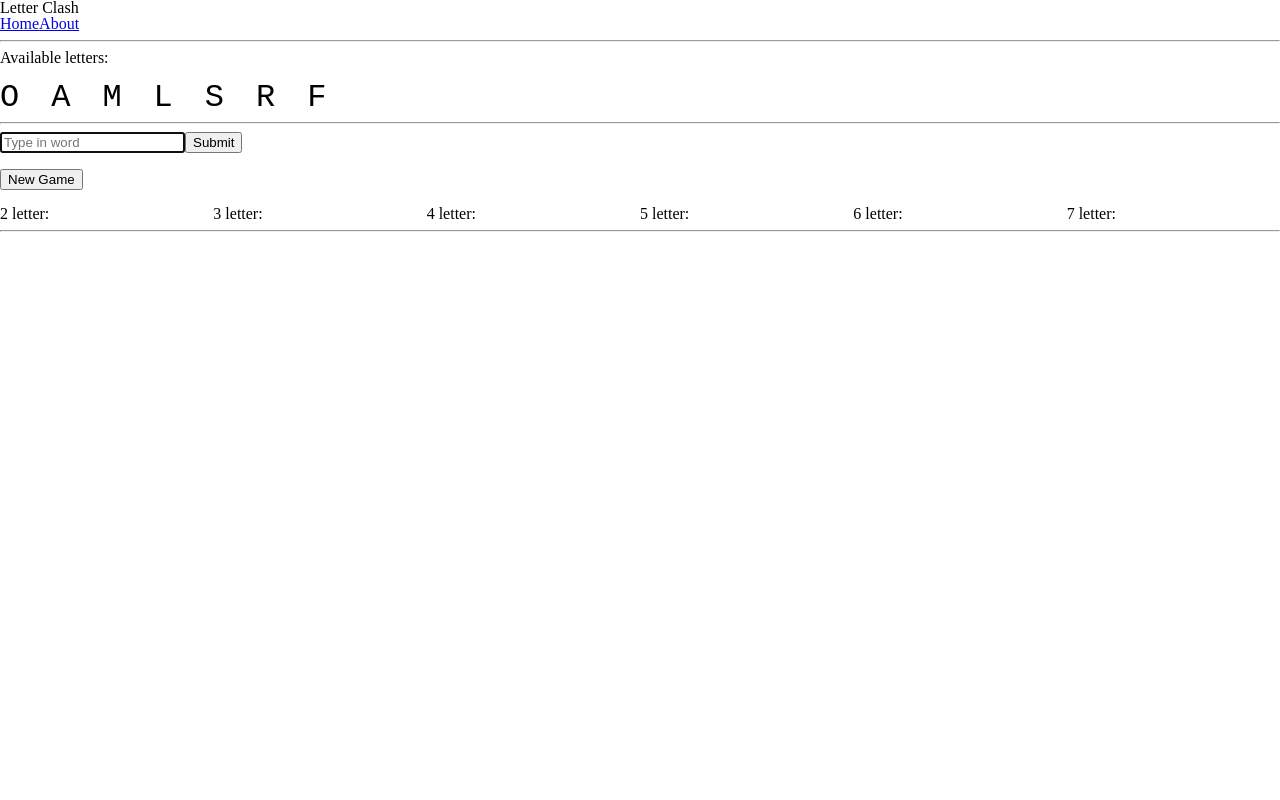
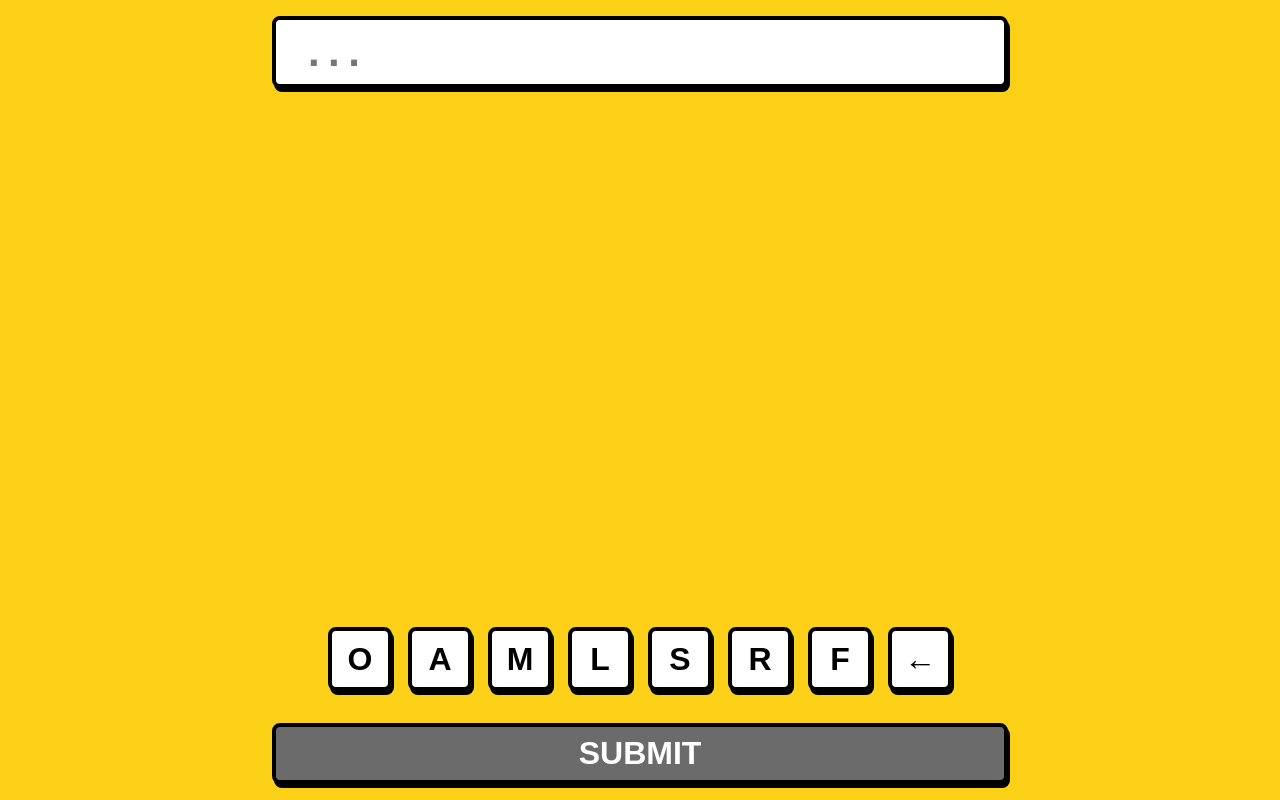
Before and after one commit to alexkiro/letter-clash, a Vue app: page /play in a window 1280 px wide. Built offline with nearby package versions, Linux system fonts and the light colour scheme.

Commit message:
Add neo-brutalist styles to the app

```diff
--- a/src/App.vue
+++ b/src/App.vue
@@ -1,16 +1,5 @@
-<script setup lang="ts"></script>
-
 <template>
-  <header>
-    <div>Letter Clash</div>
-    <nav>
-      <router-link :to="{ name: 'home' }">Home</router-link>
-      <router-link :to="{ name: 'about' }">About</router-link>
-    </nav>
-  </header>
-  <main>
-    <router-view />
-  </main>
+  <router-view />
 </template>
 
 <style>
--- a/src/assets/main.css
+++ b/src/assets/main.css
@@ -1,5 +1,36 @@
+@font-face {
+  font-family: "Reem Kufi";
+  font-weight: 100 900;
+  font-display: block;
+  font-style: normal;
+  src: url("./ReemKufi-VariableFont_wght.ttf") format("truetype");
+}
+
+:root {
+  /* Palette */
+  --candle: #fdd018;
+  --slate: #2a2321;
+  --ocean: #048978;
+  --dark-ocean: #036e60;
+  --peach: #ffa763;
+  --dark-peach: #ff7f1c;
+}
+
+:root {
+  --background-color: var(--candle);
+  --font-color: var(--slate);
+  --border-color: #000;
+
+  --btn-primary-fg: var(--font-color);
+  --btn-primary-bg: var(--peach);
+}
+
 html {
   box-sizing: border-box;
+  color: var(--font-color);
+  font-family: "Reem Kufi", sans-serif;
+  letter-spacing: 0.1em;
+  word-spacing: 0.5em;
 }
 
 *,
@@ -7,3 +38,55 @@ html {
 *::after {
   box-sizing: inherit;
 }
+
+a {
+  text-decoration: none;
+}
+
+#app {
+  background-color: var(--background-color);
+  /*noinspection CssOverwrittenProperties*/
+  min-height: 100vh;
+  /*noinspection CssOverwrittenProperties*/
+  min-height: 100dvh;
+
+  display: flex;
+  flex-direction: column;
+  align-items: center;
+  justify-items: center;
+}
+
+header {
+  font-size: 2.5rem;
+  text-transform: uppercase;
+  font-weight: bold;
+  text-align: center;
+  padding: 2rem;
+}
+
+main {
+  max-width: 768px;
+  padding: 1rem;
+  flex: 1;
+
+  display: flex;
+  flex-direction: column;
+  align-items: center;
+  justify-items: center;
+}
+
+.btn {
+  display: flex;
+
+  color: var(--btn-primary-fg);
+  background-color: var(--btn-primary-bg);
+  border: 4px solid var(--border-color);
+  border-radius: 8px;
+  padding: 1rem 2.5rem;
+
+  box-shadow: 2px 4px #000;
+
+  text-transform: uppercase;
+  font-weight: bold;
+  font-size: 1.5rem;
+}
--- a/src/components/GamePlay.vue
+++ b/src/components/GamePlay.vue
@@ -1,56 +1,26 @@
-<template>
-  <hr />
-  <div>
-    <p>Available letters:</p>
-    <br />
-    <p style="font-family: monospace; font-size: 2rem; letter-spacing: 1em">{{ currentGame }}</p>
-  </div>
-  <hr />
-  <form @submit.capture.prevent="submitWord">
-    <input autofocus placeholder="Type in word" required v-model="userInput" />
-    <button type="submit">Submit</button>
-  </form>
-  <br />
-  <form @submit.capture.prevent="resetGame">
-    <button type="submit">New Game</button>
-  </form>
-  <br />
-  <div style="display: grid; grid-template-columns: repeat(6, 1fr)">
-    <ul :key="wordLength.toString()" v-for="(words, wordLength) in foundWords">
-      <li>
-        <b>{{ wordLength }} letter:</b>
-      </li>
-      <li :key="word" v-for="word in words">
-        {{ word }}
-      </li>
-    </ul>
-  </div>
-  <hr />
-  <!--  <div>-->
-  <!--    Solutions:-->
-  <!--    <ul style="columns: 6">-->
-  <!--      <li :key="word" v-for="word in solutions">-->
-  <!--        {{ word }}-->
-  <!--      </li>-->
-  <!--    </ul>-->
-  <!--  </div>-->
-</template>
-
 <script setup lang="ts">
-import { type Ref, computed, onMounted, ref } from "vue";
+import { type ComputedRef, type Ref, computed, onMounted, ref } from "vue";
 
 import gameList from "@/assets/words/game-list.json";
 import wordList from "@/assets/words/word-list.json";
 import { difference, isSuperset, randomChoice, shuffle } from "@/lib/utils";
 
-const alphabet: string[] = "ABCDEFGHIJKLMNOPQRSTUVWXYZ".split("");
+const alphabet: Set<string> = new Set("ABCDEFGHIJKLMNOPQRSTUVWXYZ".split(""));
 
 const currentGame: Ref<string> = ref("");
 const userInput: Ref<string> = ref("");
-const foundWords: Ref<Record<number, string[]>> = ref({});
+const foundWords: Ref<string[]> = ref([]);
 const solutions = computed(() => {
   const game = new Set(currentGame.value);
   return new Set(wordList.filter((word) => isSuperset(game, word)));
+});
+const wordsByLength = computed(() => {
+  const result: Record<number, string[]> = {};
+  for (const word of foundWords.value) {
+    result[word.length] ??= [];
+    result[word.length].push(word);
+  }
+  return result;
 });
 
 function getNewGame(): string {
@@ -58,7 +28,7 @@ function getNewGame(): string {
   const missingLetters = 7 - game.length;
 
   if (missingLetters > 0) {
-    const availableLetters = difference(new Set(alphabet), new Set(game));
+    const availableLetters = difference(alphabet, new Set(game));
     for (let i = 0; i < missingLetters; i += 1) {
       const choice = randomChoice(availableLetters);
       availableLetters.delete(choice);
@@ -69,29 +39,217 @@ function getNewGame(): string {
   return shuffle(game).join("");
 }
 
+function addLetter(value: string) {
+  const letter = value.toUpperCase();
+
+  if (userInput.value.indexOf(letter) === -1 && currentGame.value.indexOf(letter) !== -1) {
+    userInput.value += letter;
+  }
+}
+
+function backspace() {
+  userInput.value = userInput.value.slice(0, -1);
+}
+
 function submitWord() {
   const word = userInput.value.toUpperCase();
   if (solutions.value.has(word)) {
-    foundWords.value[word.length] ??= [];
-    foundWords.value[word.length].push(word);
+    foundWords.value.push(word);
   }
   userInput.value = "";
+}
+
+function cheat() {
+  for (const word of Array.from(solutions.value)) {
+    userInput.value = word;
+    submitWord();
+  }
 }
 
 function resetGame() {
   userInput.value = "";
   currentGame.value = getNewGame();
-  foundWords.value = {
-    2: [],
-    3: [],
-    4: [],
-    5: [],
-    6: [],
-    7: [],
-  };
+  foundWords.value = [];
+  // cheat();
+}
+
+function handleKeyboardEvents(event: KeyboardEvent) {
+  if (event.isComposing || event.keyCode === 229) {
+    return;
+  }
+
+  switch (event.key) {
+    case "Enter":
+      submitWord();
+      break;
+    case "Backspace":
+      backspace();
+      break;
+    case "Del":
+    case "Delete":
+    case "Esc":
+    case "Escape":
+      userInput.value = "";
+      break;
+    default:
+      addLetter(event.key);
+  }
 }
 
 onMounted(resetGame);
+onMounted(() => {
+  window.addEventListener("keyup", handleKeyboardEvents);
+});
 </script>
 
-<style scoped></style>
+<template>
+  <div class="game-container">
+    <input autocomplete="off" class="user-input" placeholder="..." readonly type="text" v-model="userInput" />
+    <div class="found-words">
+      <div :key="wordLength" class="word-group" v-for="(words, wordLength) in wordsByLength">
+        <div class="group-title">{{ wordLength }} letters - {{ words.length }}</div>
+        <div class="word-list">
+          <span :key="word" v-for="word in Array.from(words).reverse()">{{ word }}</span>
+        </div>
+      </div>
+    </div>
+    <div class="available-letters">
+      <button
+        :class="{
+          selected: userInput.indexOf(letter) !== -1,
+        }"
+        :key="letter"
+        @click="addLetter(letter)"
+        class="available-letter"
+        v-for="letter in currentGame"
+      >
+        {{ letter }}
+      </button>
+      <button @click="backspace" class="available-letter">←</button>
+    </div>
+    <button :disabled="userInput.length < 2" @submit="submitWord" class="submit-btn" type="submit">Submit</button>
+  </div>
+</template>
+
+<style scoped>
+.game-container {
+  position: fixed;
+  top: 0;
+  bottom: 0;
+  right: 0;
+  left: 0;
+  max-width: 768px;
+  margin: auto;
+
+  padding: 1rem;
+  display: grid;
+  gap: 2rem;
+  grid-template-columns: 1fr;
+  grid-template-rows: min-content 1fr min-content min-content;
+}
+
+.user-input {
+  width: 100%;
+  font-size: 42px;
+  font-weight: bold;
+  letter-spacing: 0.2em;
+  border: 4px solid var(--border-color);
+  border-radius: 8px;
+  box-shadow: 2px 4px #000;
+  padding: 0.5rem 2rem;
+  outline: none;
+}
+
+.found-words {
+  overflow: hidden;
+  display: grid;
+  grid-template-columns: 1fr;
+  gap: 0.5rem;
+}
+
+.word-group {
+  overflow: hidden;
+}
+
+.group-title {
+  font-weight: bold;
+  line-height: 1.3;
+}
+
+.word-list {
+  display: flex;
+  flex-wrap: wrap;
+  gap: 0.25rem;
+  letter-spacing: normal;
+}
+
+.word-list span {
+  font-size: 14px;
+  background-color: white;
+  border: 2px solid var(--border-color);
+  border-radius: 4px;
+  padding: 0.25rem;
+  box-shadow: 1px 2px #000;
+}
+
+.available-letters {
+  display: flex;
+  flex-wrap: wrap;
+  gap: 1rem;
+  justify-content: center;
+  align-items: center;
+}
+
+.available-letter {
+  background-color: white;
+  font-size: 32px;
+  font-weight: bold;
+  text-transform: uppercase;
+  border: 4px solid var(--border-color);
+  border-radius: 8px;
+  box-shadow: 2px 4px #000;
+
+  display: flex;
+  align-items: center;
+  justify-content: center;
+
+  padding: 1rem;
+  width: 2em;
+  height: 2em;
+
+  cursor: pointer;
+}
+
+.available-letter:hover {
+  background-color: var(--peach);
+}
+
+.available-letter.selected {
+  background-color: var(--ocean);
+  color: white;
+}
+
+.submit-btn {
+  padding: 0.5rem;
+  width: 100%;
+
+  background-color: var(--ocean);
+  color: white;
+
+  font-size: 32px;
+  font-weight: bold;
+  text-transform: uppercase;
+  border: 4px solid var(--border-color);
+  border-radius: 8px;
+  box-shadow: 2px 4px #000;
+  cursor: pointer;
+}
+
+.submit-btn:hover {
+  background-color: var(--dark-ocean);
+}
+
+.submit-btn:disabled {
+  filter: grayscale();
+}
+</style>
--- a/src/views/HomeView.vue
+++ b/src/views/HomeView.vue
@@ -1,7 +1,6 @@
 <template>
-  <div class="about">
-    <h1>This is the home page</h1>
-  </div>
-
-  <router-link :to="{ name: 'game' }">Start Game</router-link>
+  <header>Letter Clash</header>
+  <main>
+    <router-link :to="{ name: 'game' }" class="btn">Start Game</router-link>
+  </main>
 </template>
```
Also changed, not shown: .eslintrc.cjs, src/assets/ReemKufi-VariableFont_wght.ttf (added).
